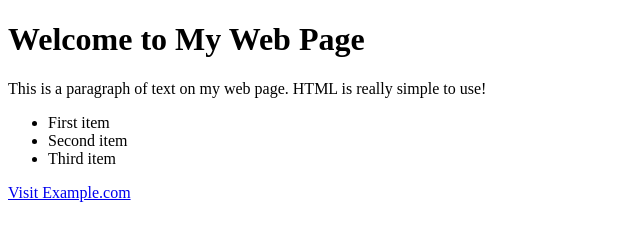
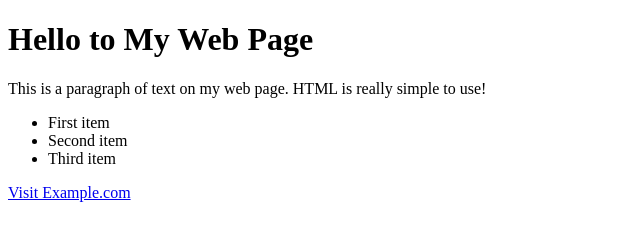
Before and after one commit to MaratSargsyan/app_for_jenkins, a plain HTML site: page index.html in a window 1280 px wide. Shown: the whole page, without its empty margins (0-640 px from the left). Drawn offline with Linux system fonts and the light colour scheme.

Commit message:
Update index.html
change

```diff
--- a/index.html
+++ b/index.html
@@ -4,7 +4,7 @@
     <title>My First Web Page</title>
 </head>
 <body>
-    <h1>Welcome to My Web Page</h1>
+    <h1>Hello to My Web Page</h1>
     <p>This is a paragraph of text on my web page. HTML is really simple to use!</p>
     <ul>
         <li>First item</li>
```
